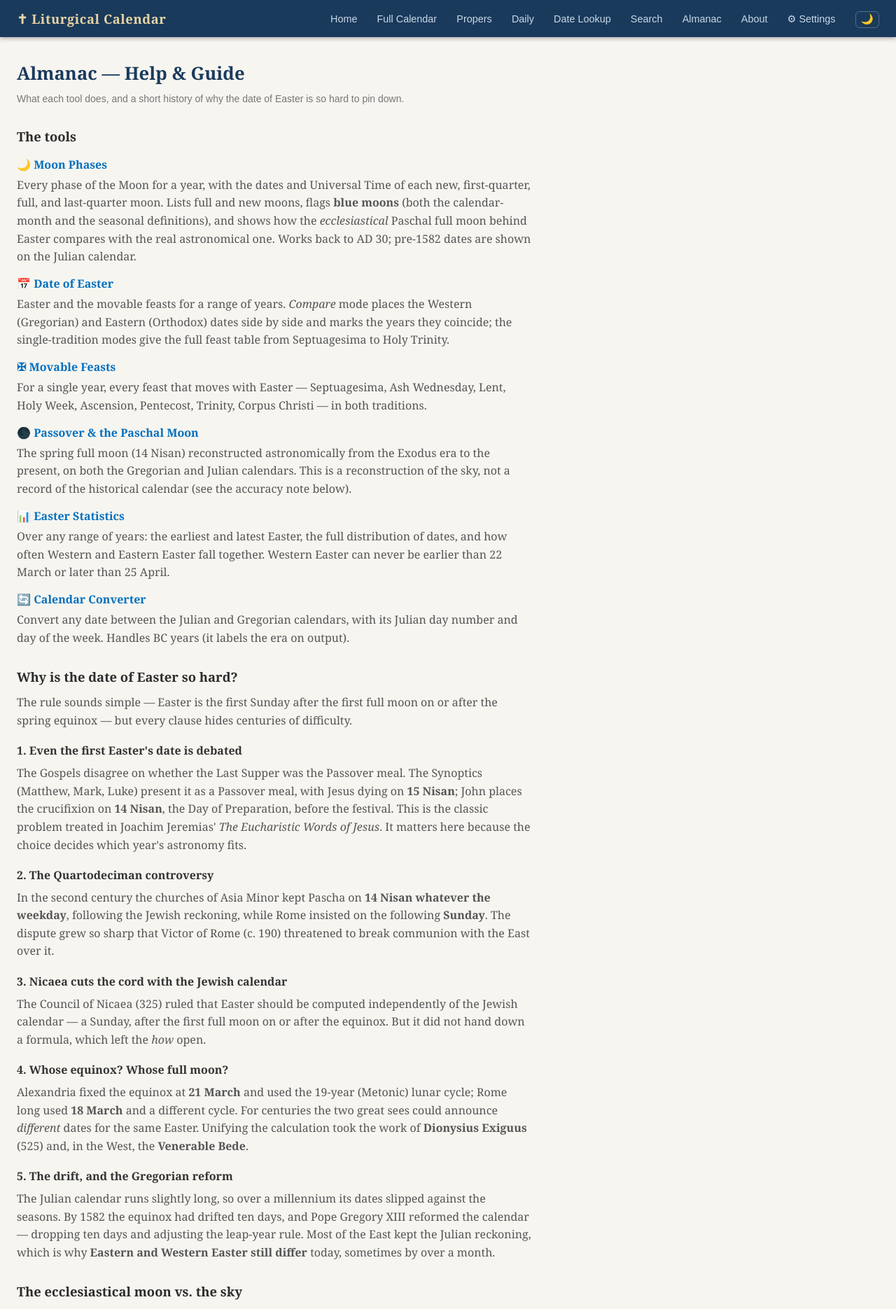
After one commit to abc3-Mac/lutheran-lectionary, a Flask app: page /almanac/help in a window 1280 px wide. The commit adds this page. Shown: the top 1870 px of the page at 70% size. Run offline with Flask 3, Linux system fonts and the light colour scheme.

Commit message:
Almanac: Easter statistics, calendar converter, movable feasts, Help page
Completes the Almanac tool set (Roadmap F).
- /almanac/easter-stats: earliest/latest Easter, full date distribution (bar
  chart), and West/East coincidence count over a year range.
- /almanac/convert: Julian <-> Gregorian + Julian day number + weekday; BC-safe.
- /almanac/feasts: every movable feast for one year, Western and Eastern.
- /almanac/help: how each tool works, plus a history of why Easter is hard to
  calculate (Nisan 14/15 and Jeremias, the Quartodeciman controversy, Nicaea,
  Alexandria vs Rome, the Gregorian reform and the East/West split), the
  ecclesiastical-vs-astronomical moon, the assumed AD 33 crucifixion, and the
  accuracy notes. Hub cards activated for all. 280 tests passing.

Co-Authored-By: Claude Opus 4.8 <noreply@anthropic.com>

```diff
--- a/app.py
+++ b/app.py
@@ -922,6 +922,155 @@ def almanac_passover():
     )
 
 
+@app.route("/almanac/easter-stats")
+def almanac_easter_stats():
+    """Statistics on the date of Easter over a year range: earliest, latest,
+    the full distribution, and how often West and East coincide."""
+    from liturgical_calendar.almanac import computus
+
+    def _int(name, default):
+        try:
+            return int(request.args.get(name, default))
+        except (ValueError, TypeError):
+            return default
+
+    tradition = request.args.get("tradition", "western")
+    if tradition not in ("western", "eastern"):
+        tradition = "western"
+    # Gregorian computus only makes sense from 1583; default to a long window.
+    start = max(1583, _int("start", 1583))
+    end = _int("end", 2582)
+    end = max(start, min(start + 1999, end))            # cap 2000 years
+
+    fn = computus.orthodox_easter if tradition == "eastern" else computus.gregorian_easter
+    counts = {}                                          # (month, day) -> count
+    earliest = latest = None
+    coincidences = 0
+    for y in range(start, end + 1):
+        e = fn(y)
+        key = (e.month, e.day)
+        counts[key] = counts.get(key, 0) + 1
+        if earliest is None or (e.month, e.day) < earliest[0]:
+            earliest = ((e.month, e.day), y)
+        if latest is None or (e.month, e.day) > latest[0]:
+            latest = ((e.month, e.day), y)
+        if computus.gregorian_easter(y) == computus.orthodox_easter(y):
+            coincidences += 1
+
+    total = end - start + 1
+    peak = max(counts.values())
+    dist = []
+    for key in sorted(counts):
+        m, d = key
+        dist.append({
+            "label": f"{_MONTHS[m][:3]} {d}",
+            "count": counts[key],
+            "pct": round(100 * counts[key] / total, 1),
+            "bar": round(100 * counts[key] / peak),       # bar width %
+        })
+    most_common = max(counts, key=counts.get)
+
+    return render_template(
+        "almanac_stats.html",
+        tradition=tradition, start=start, end=end, total=total,
+        earliest={"date": f"{_MONTHS[earliest[0][0]]} {earliest[0][1]}", "year": earliest[1]},
+        latest={"date": f"{_MONTHS[latest[0][0]]} {latest[0][1]}", "year": latest[1]},
+        most_common=f"{_MONTHS[most_common[0]]} {most_common[1]}",
+        most_common_count=counts[most_common],
+        coincidences=coincidences,
+        dist=dist,
+    )
+
+
+@app.route("/almanac/convert")
+def almanac_convert():
+    """Convert a date between the Julian and Gregorian calendars, with the
+    Julian Day number and weekday. Works for BC years (astronomical numbering)."""
+    import math
+    from liturgical_calendar.almanac import convert as cv
+
+    result = error = None
+    src = request.args.get("src", "gregorian")
+    if src not in ("gregorian", "julian"):
+        src = "gregorian"
+    y = request.args.get("year")
+    m = request.args.get("month")
+    d = request.args.get("day")
+    if y is not None and m is not None and d is not None:
+        try:
+            yi, mi, di = int(y), int(m), int(d)
+            if not (1 <= mi <= 12 and 1 <= di <= 31):
+                raise ValueError
+            jd = (cv.julian_to_jd(yi, mi, di) if src == "julian"
+                  else cv.gregorian_to_jd(yi, mi, di))
+            gy, gm, gd = cv.jd_to_gregorian(jd)
+            jy, jm, jd_ = cv.jd_to_julian(jd)
+            wd = ["Sunday", "Monday", "Tuesday", "Wednesday", "Thursday",
+                  "Friday", "Saturday"][int(math.floor(jd + 1.5)) % 7]
+            result = {
+                "weekday": wd,
+                "gregorian": f"{_MONTHS[gm]} {int(gd)}, {_year_label(gy)}",
+                "julian": f"{_MONTHS[jm]} {int(jd_)}, {_year_label(jy)}",
+                "jdn": int(jd + 0.5),
+            }
+        except (ValueError, TypeError):
+            error = "Enter a valid date (month 1–12, day 1–31)."
+
+    return render_template("almanac_convert.html",
+                           src=src, year=y or "", month=m or "", day=d or "",
+                           result=result, error=error)
+
+
+@app.route("/almanac/help")
+def almanac_help():
+    """Help & guide: how the tools work and why Easter is hard to calculate."""
+    return render_template("almanac_help.html")
+
+
+@app.route("/almanac/feasts")
+def almanac_feasts():
+    """All movable feasts for a single year, Western and Eastern."""
+    from datetime import timedelta
+    from liturgical_calendar.almanac import computus
+
+    try:
+        year = int(request.args.get("year", date.today().year))
+    except ValueError:
+        year = date.today().year
+    year = max(ALMANAC_MIN_YEAR, min(ALMANAC_MAX_YEAR, year))
+    julian = year < computus.GREGORIAN_START_YEAR
+
+    order = ["septuagesima", "sexagesima", "quinquagesima", "ash_wednesday",
+             "lent_1", "palm_sunday", "maundy_thursday", "good_friday",
+             "holy_saturday", "easter", "ascension", "pentecost", "trinity",
+             "corpus_christi"]
+    labels = {
+        "septuagesima": "Septuagesima", "sexagesima": "Sexagesima",
+        "quinquagesima": "Quinquagesima", "ash_wednesday": "Ash Wednesday",
+        "lent_1": "First Sunday in Lent", "palm_sunday": "Palm Sunday",
+        "maundy_thursday": "Maundy Thursday", "good_friday": "Good Friday",
+        "holy_saturday": "Holy Saturday", "easter": "Easter Day",
+        "ascension": "Ascension", "pentecost": "Pentecost",
+        "trinity": "Holy Trinity", "corpus_christi": "Corpus Christi",
+    }
+    west_base = computus.orthodox_easter(year) if julian else computus.gregorian_easter(year)
+    east_base = computus.orthodox_easter(year)
+    rows = []
+    for key in order:
+        off = computus.MOVABLE_OFFSETS[key]
+        rows.append({
+            "name": labels[key],
+            "western": _fmt_date(west_base + timedelta(days=off), julian, with_weekday=False),
+            "eastern": _fmt_date(east_base + timedelta(days=off), julian, with_weekday=False),
+        })
+
+    return render_template("almanac_feasts.html", year=year, rows=rows,
+                           julian=julian, same=(west_base == east_base),
+                           prev_year=max(ALMANAC_MIN_YEAR, year - 1),
+                           next_year=min(ALMANAC_MAX_YEAR, year + 1),
+                           min_year=ALMANAC_MIN_YEAR, max_year=ALMANAC_MAX_YEAR)
+
+
 # ---------------------------------------------------------------------------
 # JSON API
 # ---------------------------------------------------------------------------
--- a/static/style.css
+++ b/static/style.css
@@ -1012,6 +1012,34 @@ a.almanac-card:hover { border-color: var(--accent-text); box-shadow: var(--shado
   border: 0.5px solid var(--border); border-radius: var(--radius); padding: 2px 8px;
 }
 
+.help-body { max-width: 46rem; line-height: 1.6; }
+.help-body h2 { font-size: 1.15rem; margin: 1.75rem 0 0.6rem; }
+.help-body h3 { font-size: 1rem; margin: 1.1rem 0 0.3rem; color: var(--text-strong); }
+.help-body p { color: var(--text-soft); margin: 0.4rem 0; }
+.help-tools dt { font-weight: 600; margin-top: 0.85rem; }
+.help-tools dd { margin: 0.2rem 0 0; color: var(--text-soft); }
+.help-sources { color: var(--text-soft); font-size: 0.9rem; }
+.help-sources li { margin: 0.25rem 0; }
+
+.stat-cards { display: grid; grid-template-columns: repeat(auto-fit, minmax(140px, 1fr)); gap: 12px; margin-bottom: 1.5rem; }
+.stat-card { background: var(--row-alt); border-radius: var(--radius); padding: 0.85rem 1rem; }
+.stat-label { font-size: 0.72rem; text-transform: uppercase; letter-spacing: 0.06em; color: var(--muted); }
+.stat-val { font-size: 1.5rem; font-weight: 600; color: var(--text-strong); }
+.stat-sub { font-size: 0.78rem; color: var(--muted); }
+.stat-h2 { font-size: 1.05rem; margin: 1rem 0 0.75rem; }
+.stat-dist { display: flex; flex-direction: column; gap: 3px; }
+.stat-row { display: grid; grid-template-columns: 4.5rem 1fr 5.5rem; align-items: center; gap: 8px; font-size: 0.82rem; }
+.stat-row-label { color: var(--text-soft); font-variant-numeric: tabular-nums; }
+.stat-bar-wrap { background: var(--row-alt); border-radius: 3px; overflow: hidden; }
+.stat-bar { display: block; height: 14px; background: var(--accent-text); border-radius: 3px; min-width: 2px; }
+.stat-row-count { text-align: right; color: var(--text-soft); font-variant-numeric: tabular-nums; }
+.stat-row-pct { color: var(--muted); }
+
+.convert-result { max-width: 30rem; }
+.convert-row { display: flex; justify-content: space-between; gap: 1rem; padding: 0.45rem 0; border-bottom: 0.5px solid var(--row-border); font-size: 0.95rem; }
+.convert-row span { color: var(--muted); }
+.convert-row strong { color: var(--text-strong); }
+
 .passover-jumps { margin-top: 0.6rem; font-size: 0.85rem; color: var(--muted); }
 .passover-jumps a { color: var(--accent-text); }
 
--- /dev/null
+++ b/templates/almanac_help.html
@@ -0,0 +1,89 @@
+{% extends "base.html" %}
+{% block title %}Almanac — Help &amp; Guide{% endblock %}
+
+{% block content %}
+<div class="page-header">
+  <h1>Almanac — Help &amp; Guide</h1>
+  <p class="page-sub">What each tool does, and a short history of why the date of Easter is so hard to pin down.</p>
+</div>
+
+<div class="help-body">
+
+  <h2>The tools</h2>
+  <dl class="help-tools">
+    <dt><a href="/almanac/moon">🌙 Moon Phases</a></dt>
+    <dd>Every phase of the Moon for a year, with the dates and Universal Time of each new, first-quarter, full, and last-quarter moon. Lists full and new moons, flags <strong>blue moons</strong> (both the calendar-month and the seasonal definitions), and shows how the <em>ecclesiastical</em> Paschal full moon behind Easter compares with the real astronomical one. Works back to AD 30; pre-1582 dates are shown on the Julian calendar.</dd>
+
+    <dt><a href="/almanac/easter">📅 Date of Easter</a></dt>
+    <dd>Easter and the movable feasts for a range of years. <em>Compare</em> mode places the Western (Gregorian) and Eastern (Orthodox) dates side by side and marks the years they coincide; the single-tradition modes give the full feast table from Septuagesima to Holy Trinity.</dd>
+
+    <dt><a href="/almanac/feasts">✠ Movable Feasts</a></dt>
+    <dd>For a single year, every feast that moves with Easter — Septuagesima, Ash Wednesday, Lent, Holy Week, Ascension, Pentecost, Trinity, Corpus Christi — in both traditions.</dd>
+
+    <dt><a href="/almanac/passover">🌑 Passover &amp; the Paschal Moon</a></dt>
+    <dd>The spring full moon (14 Nisan) reconstructed astronomically from the Exodus era to the present, on both the Gregorian and Julian calendars. This is a reconstruction of the sky, not a record of the historical calendar (see the accuracy note below).</dd>
+
+    <dt><a href="/almanac/easter-stats">📊 Easter Statistics</a></dt>
+    <dd>Over any range of years: the earliest and latest Easter, the full distribution of dates, and how often Western and Eastern Easter fall together. Western Easter can never be earlier than 22 March or later than 25 April.</dd>
+
+    <dt><a href="/almanac/convert">🔄 Calendar Converter</a></dt>
+    <dd>Convert any date between the Julian and Gregorian calendars, with its Julian day number and day of the week. Handles BC years (it labels the era on output).</dd>
+  </dl>
+
+  <h2>Why is the date of Easter so hard?</h2>
+  <p>
+    The rule sounds simple — Easter is the first Sunday after the first full moon on or after the spring equinox — but every clause hides centuries of difficulty.
+  </p>
+
+  <h3>1. Even the first Easter's date is debated</h3>
+  <p>
+    The Gospels disagree on whether the Last Supper was the Passover meal. The Synoptics (Matthew, Mark, Luke) present it as a Passover meal, with Jesus dying on <strong>15 Nisan</strong>; John places the crucifixion on <strong>14 Nisan</strong>, the Day of Preparation, before the festival. This is the classic problem treated in Joachim Jeremias' <em>The Eucharistic Words of Jesus</em>. It matters here because the choice decides which year's astronomy fits.
+  </p>
+
+  <h3>2. The Quartodeciman controversy</h3>
+  <p>
+    In the second century the churches of Asia Minor kept Pascha on <strong>14 Nisan whatever the weekday</strong>, following the Jewish reckoning, while Rome insisted on the following <strong>Sunday</strong>. The dispute grew so sharp that Victor of Rome (c. 190) threatened to break communion with the East over it.
+  </p>
+
+  <h3>3. Nicaea cuts the cord with the Jewish calendar</h3>
+  <p>
+    The Council of Nicaea (325) ruled that Easter should be computed independently of the Jewish calendar — a Sunday, after the first full moon on or after the equinox. But it did not hand down a formula, which left the <em>how</em> open.
+  </p>
+
+  <h3>4. Whose equinox? Whose full moon?</h3>
+  <p>
+    Alexandria fixed the equinox at <strong>21 March</strong> and used the 19-year (Metonic) lunar cycle; Rome long used <strong>18 March</strong> and a different cycle. For centuries the two great sees could announce <em>different</em> dates for the same Easter. Unifying the calculation took the work of <strong>Dionysius Exiguus</strong> (525) and, in the West, the <strong>Venerable Bede</strong>.
+  </p>
+
+  <h3>5. The drift, and the Gregorian reform</h3>
+  <p>
+    The Julian calendar runs slightly long, so over a millennium its dates slipped against the seasons. By 1582 the equinox had drifted ten days, and Pope Gregory XIII reformed the calendar — dropping ten days and adjusting the leap-year rule. Most of the East kept the Julian reckoning, which is why <strong>Eastern and Western Easter still differ</strong> today, sometimes by over a month.
+  </p>
+
+  <h2>The ecclesiastical moon vs. the sky</h2>
+  <p>
+    To keep Easter calculable, the Church uses a <strong>tabular ("ecclesiastical") moon</strong> and a <strong>fixed equinox of 21 March</strong> — neither of which is the real astronomical event. The Moon Phases tool shows the gap: the ecclesiastical Paschal full moon usually agrees with the astronomical full moon to the day, but not always.
+  </p>
+
+  <h2>The year of the crucifixion</h2>
+  <p>
+    The two serious candidates are <strong>AD 30</strong> (Friday 7 April) and <strong>AD 33</strong> (Friday 3 April), each a Friday at Passover under Pontius Pilate. Weighing the chronology of the ministry (John names at least three Passovers, and Luke dates John the Baptist to Tiberius' fifteenth year) together with a lunar eclipse visible from Jerusalem on the evening of 3 April AD 33, <strong>this site assumes AD 33</strong>. The Passover tool's Passion-era view reproduces that Friday-3-April full moon to the day.
+  </p>
+
+  <h2>A note on accuracy</h2>
+  <p>
+    Moon positions are computed with Jean Meeus' methods and match the U.S. Naval Observatory to within about two minutes for the modern era. The lunar model holds up remarkably well even in antiquity — our 4 BC full moon matches NASA's eclipse catalog to about eight minutes. The dominant uncertainty deep in BC is <strong>ΔT</strong> (the gradual slowing of the Earth's rotation), which can shift the time of day and, occasionally, the calendar date. The date of Easter itself, by contrast, is computed by exact integer arithmetic and is correct for every year.
+  </p>
+  <p>
+    For the Passover reconstruction, remember that the ancient Hebrew calendar was <strong>observational</strong> — set by sighting the new moon and the ripening of the barley — so even a perfect astronomical full moon is not a guarantee of the day Passover was actually kept. These tools reconstruct the sky; they do not replace the historical record.
+  </p>
+
+  <h2>Sources</h2>
+  <ul class="help-sources">
+    <li>Jean Meeus, <em>Astronomical Algorithms</em> (2nd ed.) — lunar phases and calendar conversion.</li>
+    <li>U.S. Naval Observatory and the NASA Five Millennium Catalog of Lunar Eclipses — validation data.</li>
+    <li>Joachim Jeremias, <em>The Eucharistic Words of Jesus</em> — the Last Supper / Passover question.</li>
+    <li>C. Humphreys &amp; W. Waddington, on the astronomical dating of the crucifixion.</li>
+  </ul>
+</div>
+{% endblock %}
--- a/templates/base.html
+++ b/templates/base.html
@@ -16,7 +16,7 @@
   <meta property="og:url" content="{{ request.url }}">
   <meta name="twitter:card" content="summary">
   {% endif %}
-  <link rel="stylesheet" href="{{ url_for('static', filename='style.css') }}?v=20260626d">
+  <link rel="stylesheet" href="{{ url_for('static', filename='style.css') }}?v=20260626e">
   <script>
     // Apply saved theme before first paint to avoid flash.
     // 'system' (default) follows the OS preference.
```
Also changed, not shown: templates/almanac.html (+18 -6 lines), templates/almanac_convert.html (added, +36 -0 lines), templates/almanac_feasts.html (added, +34 -0 lines), templates/almanac_stats.html (added, +42 -0 lines), tests/test_app.py (+35 -0 lines).
